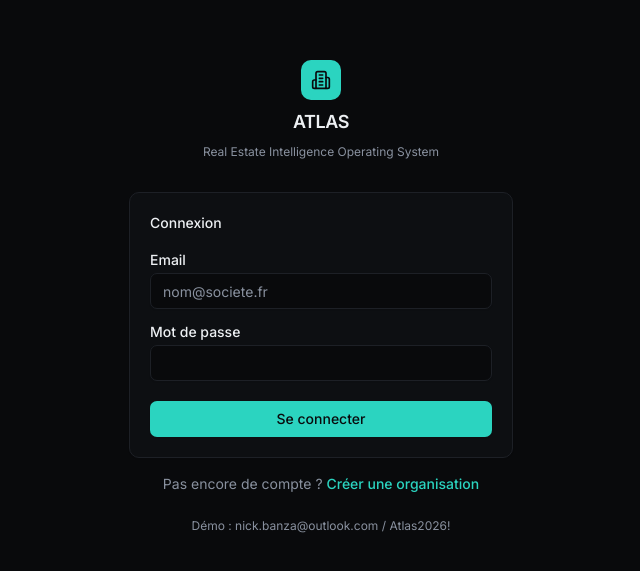
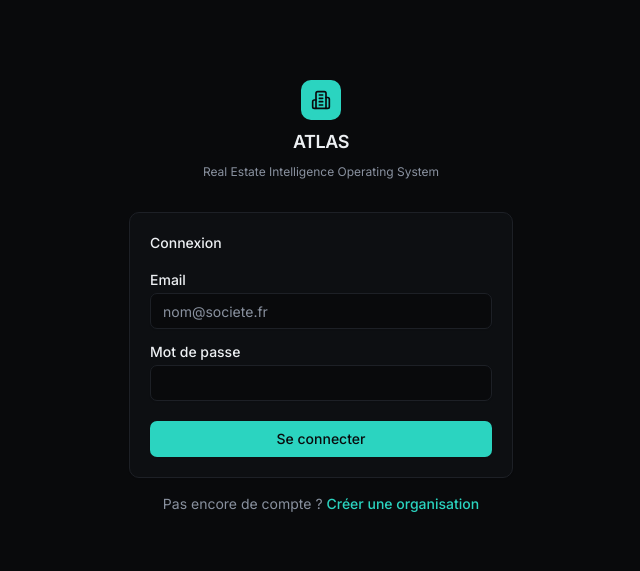
Before and after one commit to AiPic15Cloud/Claude, a React (Vite) app in the folder apps/web/: page /login in a window 1280 px wide. Shown: the part 103-674 px from the top of the page, without its empty margins (319-959 px from the left). Built offline with nearby package versions, Linux system fonts and the light colour scheme; no server answers.

Commit message:
Remove demo credentials shown publicly on the login page
The email/password combo was rendered in plain text on the public
login screen — anyone visiting the site could read a working login,
not just an internal reminder.

```diff
--- a/apps/web/src/features/auth/login-page.tsx
+++ b/apps/web/src/features/auth/login-page.tsx
@@ -75,10 +75,6 @@ export function LoginPage() {
             Créer une organisation
           </Link>
         </p>
-
-        <p className="mt-6 text-center text-xs text-muted-foreground">
-          Démo : nick.banza@outlook.com / Atlas2026!
-        </p>
       </div>
     </div>
   );
```
